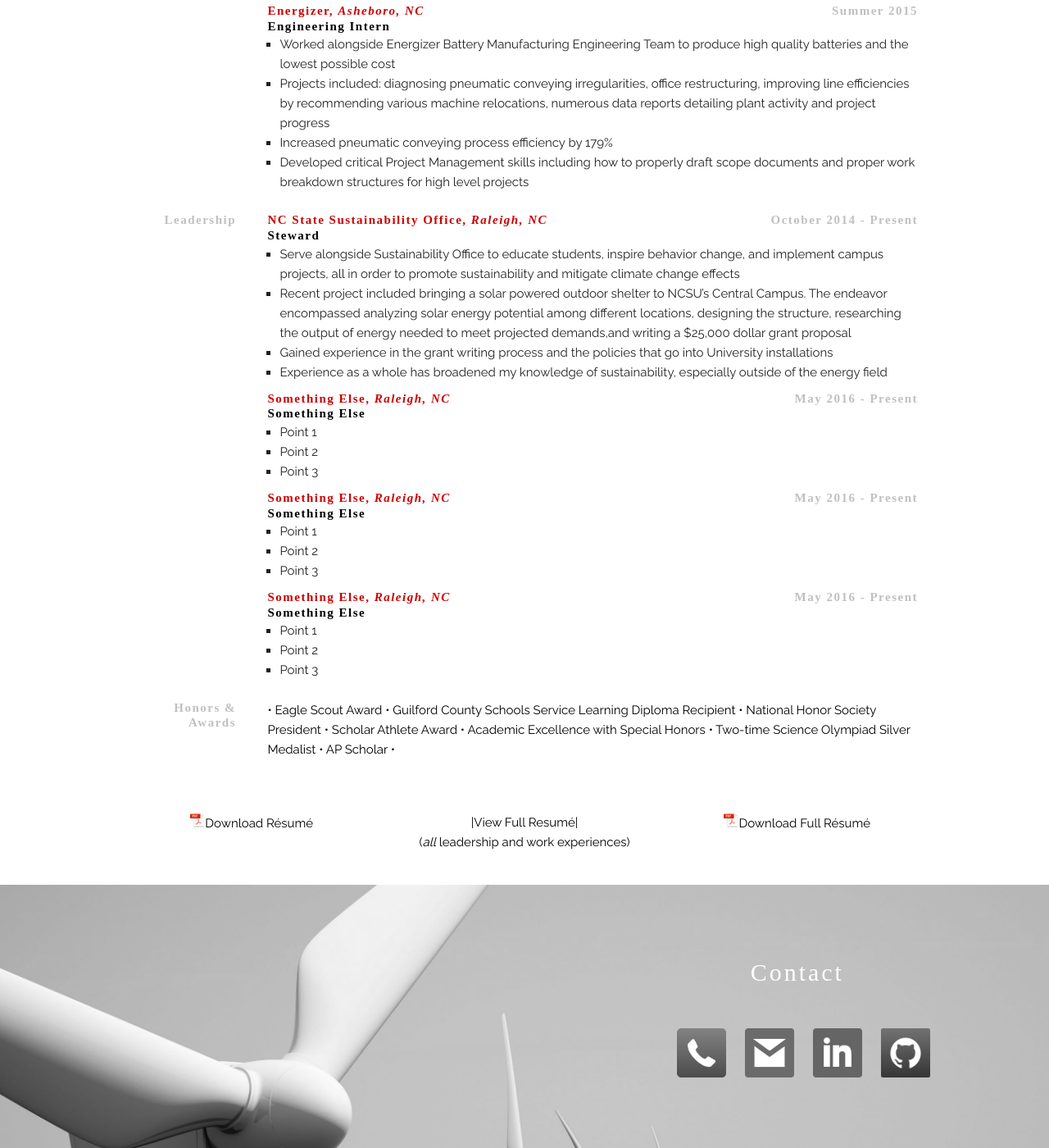
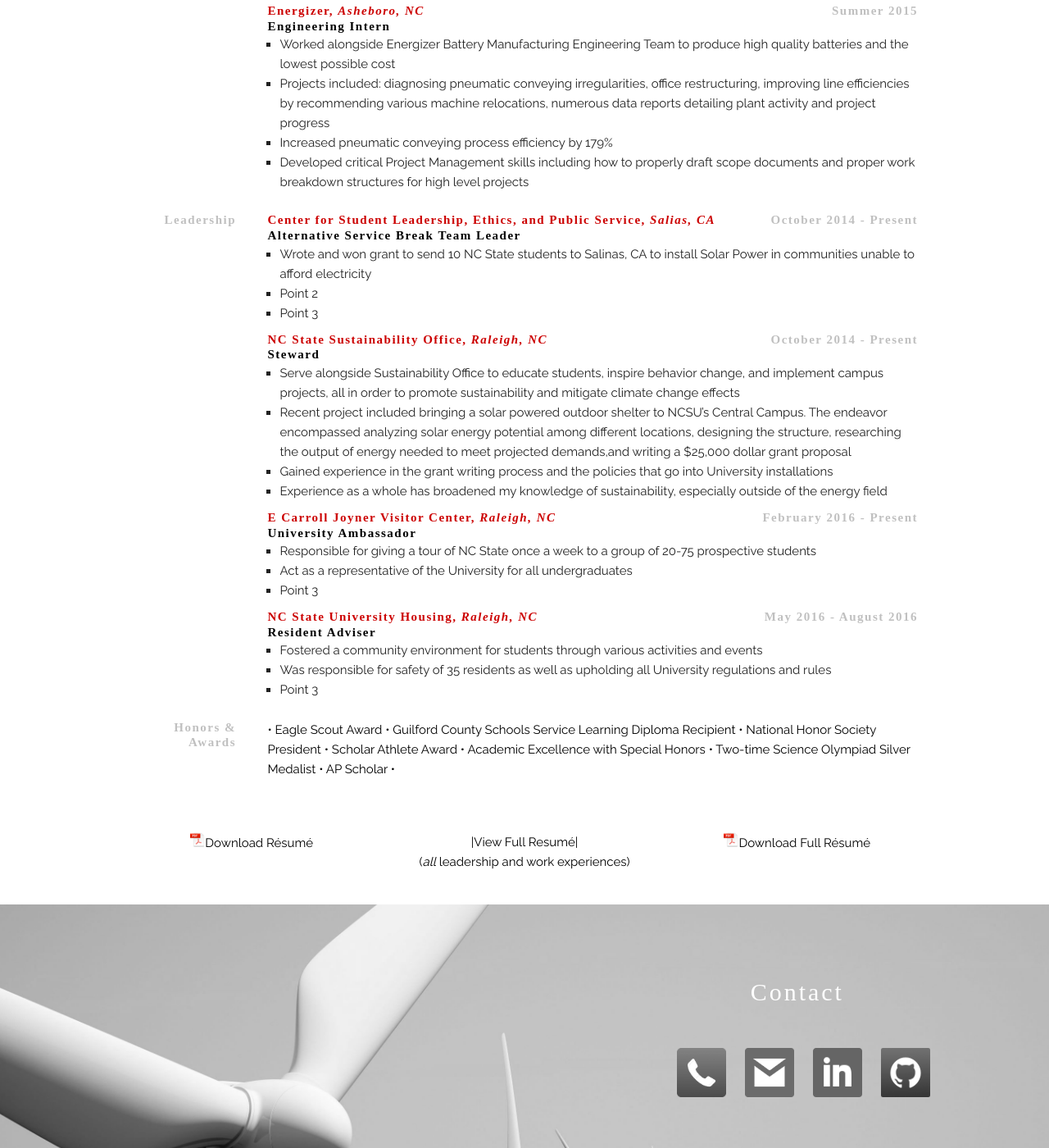
Before and after one commit to jacksoncwilliams/jackson-erin, a Jekyll site: the page built from index.html, in a window 1280 px wide and 1400 px high, scrolled down 2916 px. Shown: the whole window at 82% size. Built offline with Jekyll 4.4.1, drawn with Linux system fonts in a browser that asks for light colours; nearby versions of some CDN libraries; some web fonts are replaced.

Commit message:
Update index.html

```diff
--- a/index.html
+++ b/index.html
@@ -240,6 +240,26 @@
 
                         <div class="ten columns">
                                     <h2>
+                                                <a href="https://csleps.dasa.ncsu.edu/asb/">Center for Student Leadership, Ethics, and Public Service, <em>Salias, CA</em></a>
+                                                <div class="date">October 2014 - Present</div>
+                                    </h2>
+                                    <h3>
+                                                Alternative Service Break Team Leader
+                                    </h3>
+                                    <ul>
+                                                <li>
+                                                            Wrote and won grant to send 10 NC State students to Salinas, CA to install Solar Power in communities unable to afford electricity
+                                                </li>
+                                                <li>
+                                                            Point 2
+                                                </li>
+                                                <li>
+                                                            Point 3
+                                                </li>
+                                    </ul>
+                                    <hr>
+
+                                    <h2>
                                                 <a href="https://sustainability.ncsu.edu/get-involved/nc-state-stewards/">NC State Sustainability Office, <em>Raleigh, NC</em></a>
                                                 <div class="date">October 2014 - Present</div>
                                     </h2>
@@ -270,39 +290,20 @@
                                     </ul>
                                     <hr>
 
+
                                     <h2>
-                                                <a href="https://www.honeywell.com/">Something Else, <em>Raleigh, NC</em></a>
-                                                <div class="date">May 2016 - Present</div>
+                                                <a href="https://admissions.ncsu.edu/visit/">E Carroll Joyner Visitor Center, <em>Raleigh, NC</em></a>
+                                                <div class="date">February 2016 - Present</div>
                                     </h2>
                                     <h3>
-                                                Something Else
+                                                University Ambassador
                                     </h3>
                                     <ul>
                                                 <li>
-                                                            Point 1
+                                                            Responsible for giving a tour of NC State once a week to a group of 20-75 prospective students
                                                 </li>
                                                 <li>
-                                                            Point 2
-                                                </li>
-                                                <li>
-                                                            Point 3
-                                                </li>
-                                    </ul>
-                                    <hr>
-
-                                    <h2>
-                                                <a href="https://www.honeywell.com/">Something Else, <em>Raleigh, NC</em></a>
-                                                <div class="date">May 2016 - Present</div>
-                                    </h2>
-                                    <h3>
-                                                Something Else
-                                    </h3>
-                                    <ul>
-                                                <li>
-                                                            Point 1
-                                                </li>
-                                                <li>
-                                                            Point 2
+                                                            Act as a representative of the University for all undergraduates
                                                 </li>
                                                 <li>
                                                             Point 3
@@ -312,18 +313,18 @@
                                     <hr>
 
                                     <h2>
-                                                <a href="https://www.honeywell.com/">Something Else, <em>Raleigh, NC</em></a>
-                                                <div class="date">May 2016 - Present</div>
+                                                <a href="https://www.honeywell.com/">NC State University Housing, <em>Raleigh, NC</em></a>
+                                                <div class="date">May 2016 - August 2016</div>
                                     </h2>
                                     <h3>
-                                                Something Else
+                                                Resident Adviser
                                     </h3>
                                     <ul>
                                                 <li>
-                                                            Point 1
+                                                            Fostered a community environment for students through various activities and events
                                                 </li>
                                                 <li>
-                                                            Point 2
+                                                            Was responsible for safety of 35 residents as well as upholding all University regulations and rules
                                                 </li>
                                                 <li>
                                                             Point 3
```
